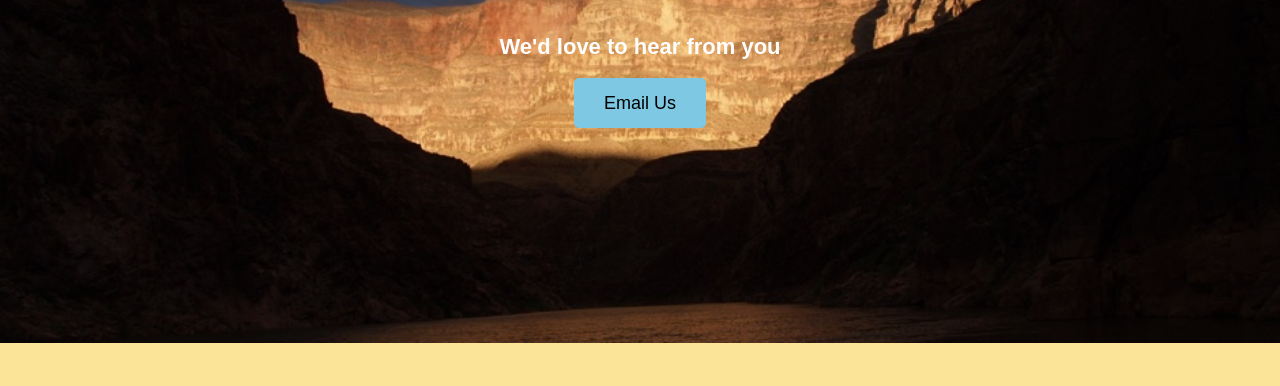
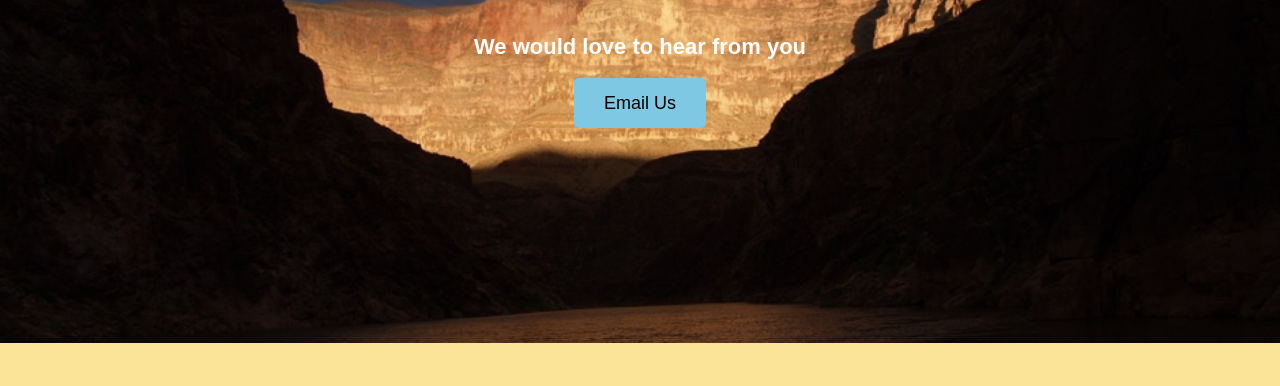
Before and after one commit to maheelisa/WDD-130-Web-Fundamentals, a plain HTML site: page wwr/contactus.html in a window 1280 px wide. Shown: the part 165-551 px from the top of the page. Drawn offline with Linux system fonts and the light colour scheme.

Commit message:
grammar fixed

```diff
--- a/wwr/contactus.html
+++ b/wwr/contactus.html
@@ -28,7 +28,7 @@
             </div>
             <section id="hero-msg">
                 <h1 class="home-title">Contact Us</h1>
-                <h4>We'd love to hear from you</h4>
+                <h4>We would love to hear from you</h4>
                 <div class='button-box'>
                     <a class='book' href="mailto:info@dryoarrafting.com">Email Us</a>
                 </div>
```
